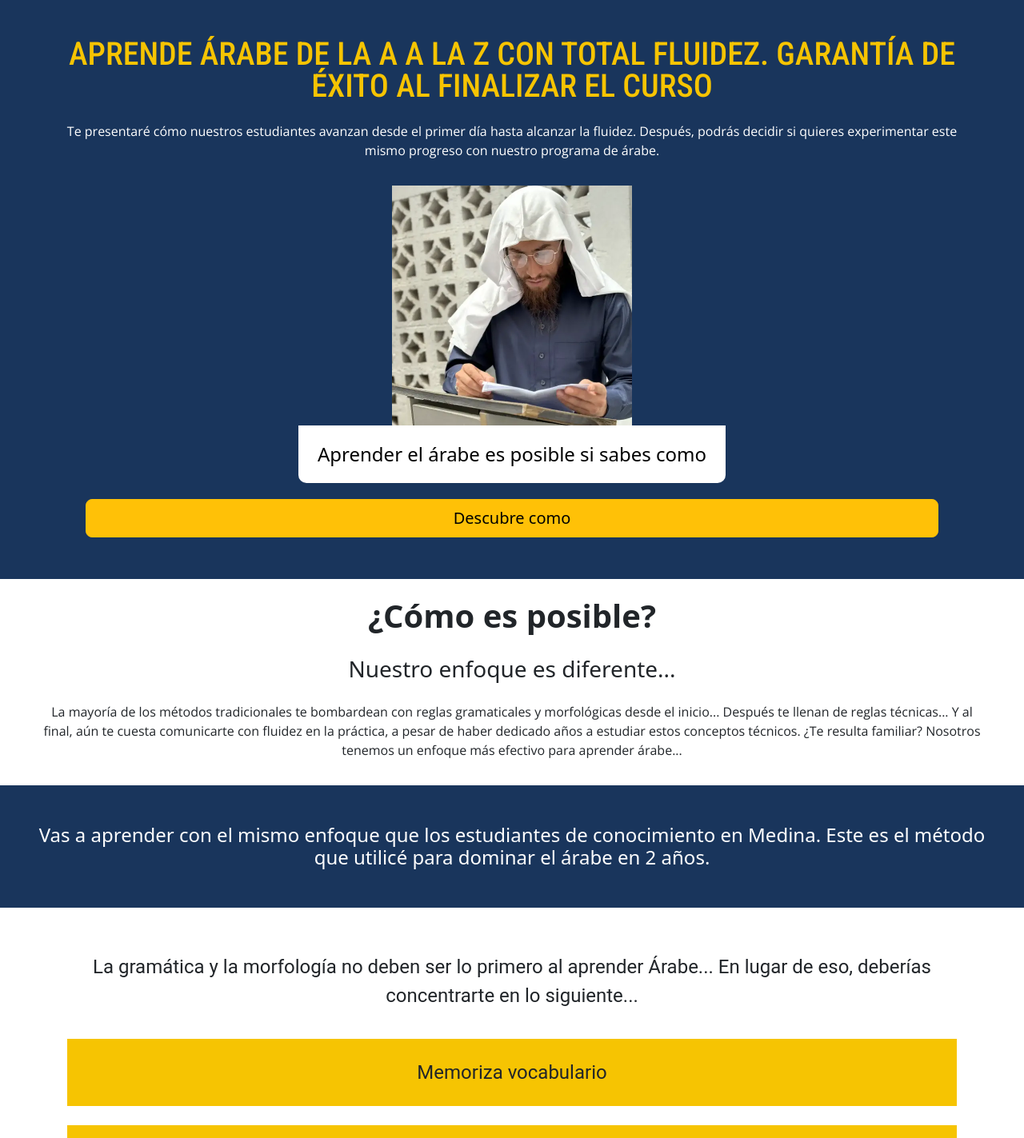
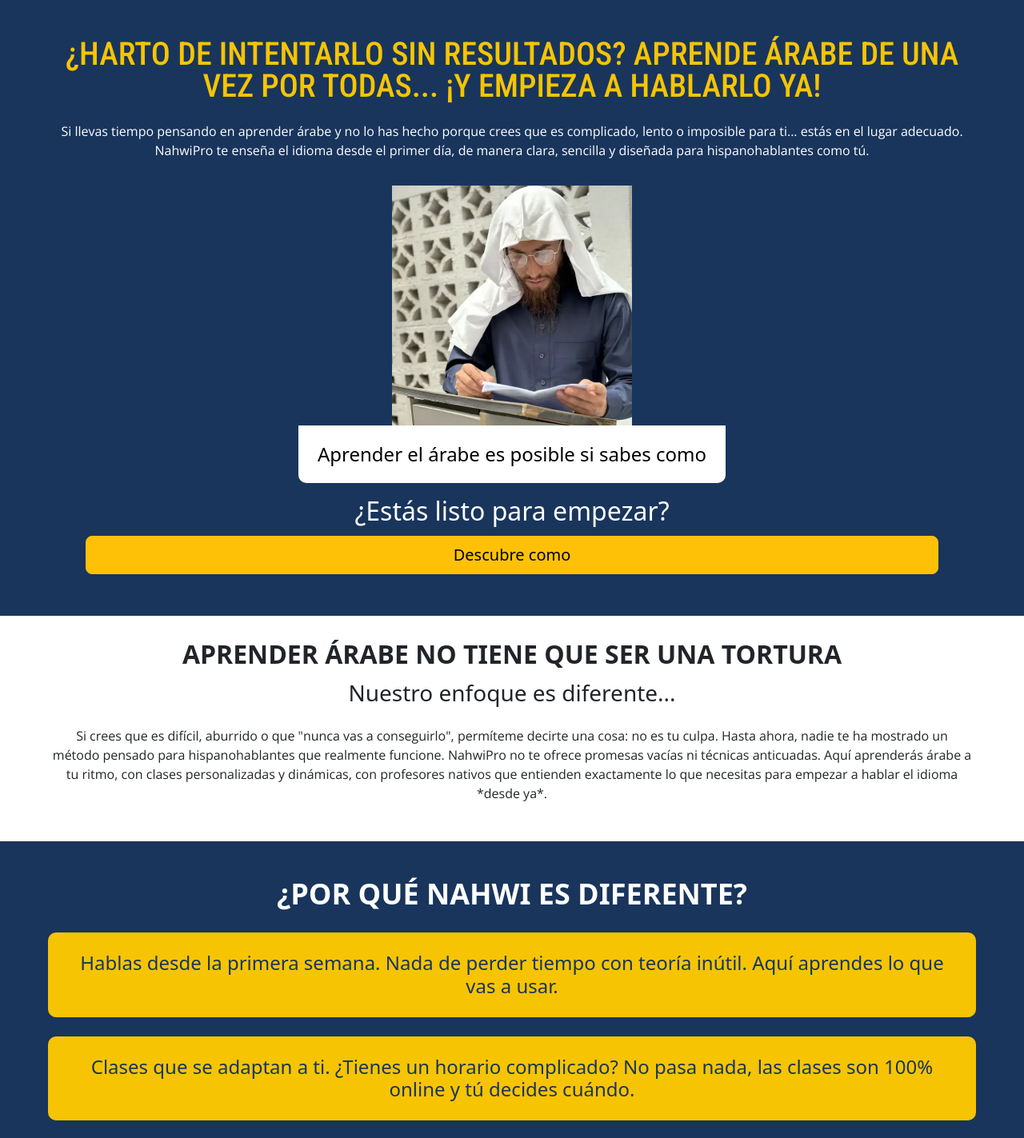
Before and after one commit to nlgarcia84/nahwi-landing, a React (Vite) app: page / in a window 1280 px wide. Shown: the top 1423 px of the page at 80% size. Built offline with nearby package versions, Linux system fonts and the light colour scheme.

Commit message:
benefits

```diff
--- /dev/null
+++ b/src/assets/benefits.js
@@ -0,0 +1,22 @@
+export const benefits = [
+  {
+    id: 0,
+    description:
+      'Hablas desde la primera semana. Nada de perder tiempo con teoría inútil. Aquí aprendes lo que vas a usar.',
+  },
+  {
+    id: 1,
+    description:
+      'Clases que se adaptan a ti. ¿Tienes un horario complicado? No pasa nada, las clases son 100% online y tú decides cuándo.',
+  },
+  {
+    id: 2,
+    description:
+      'Profesores que saben lo que hacen. Son nativos, con experiencia y saben exactamente cómo enseñarte para que avances rápido y sin frustraciones.',
+  },
+  {
+    id: 3,
+    description:
+      'Soporte personalizado.* No estarás solo en esto. Te acompañamos paso a paso para que no te quedes atascado.',
+  },
+];
--- a/src/components/MedinaMethod.jsx
+++ b/src/components/MedinaMethod.jsx
@@ -1,5 +1,6 @@
 import React from 'react';
 import styled from 'styled-components';
+import { benefits } from '../assets/benefits';
 styled;
 
 const MedinaContainer = styled.h4`
@@ -12,11 +13,30 @@
   padding: 2em;
 `;
 
+const MedinaTitle = styled.div`
+  font-size: 1.5em;
+  margin-bottom: 0.5em;
+  font-weight: bold;
+  line-height: 1em;
+  text-transform: uppercase;
+`;
+
+const Item = styled.li`
+  list-style: none;
+  margin: 0.5em;
+  padding: 1em;
+  background-color: #f6c402;
+  color: #19355c;
+  border-radius: 10px;
+`;
+
 export const MedinaMethod = () => {
   return (
     <MedinaContainer>
-      Vas a aprender con el mismo enfoque que los estudiantes de conocimiento en
-      Medina. Este es el método que utilicé para dominar el árabe en 2 años.
+      <MedinaTitle>¿Por qué Nahwi es diferente?</MedinaTitle>
+      {benefits.map((benefit) => (
+        <Item key={benefit.id}>{benefit.description}</Item>
+      ))}
     </MedinaContainer>
   );
 };
--- a/src/components/Wellcome.jsx
+++ b/src/components/Wellcome.jsx
@@ -1,7 +1,6 @@
 import styled from 'styled-components';
 import { ButtonCTA } from './ButtonCTA';
 import khaledKhutba from '../assets/images/khaledImgKhutba.webp';
-import { ContactForm } from './ContactForm';
 
 const WellcomeContainer = styled.div`
   display: flex;
@@ -58,18 +57,20 @@
   return (
     <WellcomeContainer>
       <Title>
-        Aprende árabe de la A a la Z con total fluidez. Garantía de éxito al
-        finalizar el curso
+        ¿Harto de intentarlo sin resultados? Aprende árabe de una vez por
+        todas... ¡y empieza a hablarlo ya!
       </Title>
       <SubTitle>
-        Te presentaré cómo nuestros estudiantes avanzan desde el primer día
-        hasta alcanzar la fluidez. Después, podrás decidir si quieres
-        experimentar este mismo progreso con nuestro programa de árabe.
+        Si llevas tiempo pensando en aprender árabe y no lo has hecho porque
+        crees que es complicado, lento o imposible para ti... estás en el lugar
+        adecuado. NahwiPro te enseña el idioma desde el primer día, de manera
+        clara, sencilla y diseñada para hispanohablantes como tú.
       </SubTitle>
       <Card>
         <ImgCard></ImgCard>
         <TextCard>Aprender el árabe es posible si sabes como</TextCard>
       </Card>
+      <h2>¿Estás listo para empezar?</h2>
       <ButtonCTA />
     </WellcomeContainer>
   );
--- a/src/components/WhySection.jsx
+++ b/src/components/WhySection.jsx
@@ -7,14 +7,16 @@
   flex-direction: column;
   justify-content: center;
   align-items: center;
-  padding: 1em;
+  padding: 2em;
   text-align: center;
 `;
 
 const WhyTitle = styled.div`
-  font-size: 2.5em;
+  font-size: 2em;
   margin-bottom: 0.5em;
   font-weight: bold;
+  line-height: 1em;
+  text-transform: uppercase;
 `;
 
 const WhyText = styled.div`
@@ -27,15 +29,17 @@
   return (
     <>
       <WhyContainer>
-        <WhyTitle>¿Cómo es posible? </WhyTitle>
+        <WhyTitle>Aprender árabe no tiene que ser una tortura</WhyTitle>
         <h3>Nuestro enfoque es diferente...</h3>
         <WhyText>
-          La mayoría de los métodos tradicionales te bombardean con reglas
-          gramaticales y morfológicas desde el inicio... Después te llenan de
-          reglas técnicas... Y al final, aún te cuesta comunicarte con fluidez
-          en la práctica, a pesar de haber dedicado años a estudiar estos
-          conceptos técnicos. ¿Te resulta familiar? Nosotros tenemos un enfoque
-          más efectivo para aprender árabe...
+          ⁠Si crees que es difícil, aburrido o que "nunca vas a conseguirlo",
+          permíteme decirte una cosa: no es tu culpa. Hasta ahora, nadie te ha
+          mostrado un método pensado para hispanohablantes que realmente
+          funcione. ⁠NahwiPro no te ofrece promesas vacías ni técnicas
+          anticuadas. Aquí aprenderás árabe a tu ritmo, con clases
+          personalizadas y dinámicas, con profesores nativos que entienden
+          exactamente lo que necesitas para empezar a hablar el idioma *desde
+          ya*.
         </WhyText>
       </WhyContainer>
     </>
--- /dev/null
+++ b/src/pages/lopd.html
@@ -0,0 +1,153 @@
+<!DOCTYPE html>
+<html lang="es">
+  <head>
+    <meta charset="UTF-8" />
+    <meta name="viewport" content="width=device-width, initial-scale=1.0" />
+    <title>Política de Privacidad - NahwiPro</title>
+    <style>
+      body {
+        font-family: Arial, sans-serif;
+        line-height: 1.6;
+        padding: 20px;
+        background-color: #f4f4f4;
+      }
+      h1,
+      h2 {
+        color: #333;
+      }
+      h2 {
+        margin-top: 20px;
+        font-size: 1.5rem;
+      }
+      p {
+        margin-bottom: 10px;
+      }
+      ul {
+        list-style-type: disc;
+        padding-left: 20px;
+      }
+      li {
+        margin-bottom: 5px;
+      }
+      .container {
+        max-width: 800px;
+        margin: 0 auto;
+        background-color: white;
+        padding: 20px;
+        box-shadow: 0 0 10px rgba(0, 0, 0, 0.1);
+      }
+    </style>
+  </head>
+  <body>
+    <div class="container">
+      <h1>Política de Privacidad de NahwiPro</h1>
+      <p><strong>Última actualización:</strong> [Fecha]</p>
+
+      <p>
+        En NahwiPro, nos comprometemos a proteger la privacidad de nuestros
+        usuarios y a garantizar la seguridad de la información personal que
+        recopilamos. Esta política de privacidad describe cómo recopilamos,
+        usamos y protegemos su información personal cuando utiliza nuestros
+        servicios y sitio web.
+      </p>
+
+      <h2>1. Información que Recopilamos</h2>
+      <p>
+        Cuando accede a nuestros servicios o sitio web, podemos recopilar las
+        siguientes categorías de información:
+      </p>
+      <ul>
+        <li>
+          <strong>Información personal:</strong> como nombre, dirección de
+          correo electrónico, número de teléfono y otros datos que nos
+          proporcione directamente.
+        </li>
+        <li>
+          <strong>Información de uso:</strong> como dirección IP, tipo de
+          navegador, páginas visitadas y tiempos de acceso.
+        </li>
+        <li>
+          <strong>Cookies y tecnologías similares:</strong> que nos permiten
+          rastrear su interacción con nuestro sitio web y mejorar su experiencia
+          de usuario.
+        </li>
+      </ul>
+
+      <h2>2. Cómo Utilizamos su Información</h2>
+      <p>Usamos la información recopilada para:</p>
+      <ul>
+        <li>Proporcionar y mejorar nuestros servicios.</li>
+        <li>Personalizar su experiencia en nuestro sitio web.</li>
+        <li>Responder a sus consultas y brindarle soporte.</li>
+        <li>
+          Enviar notificaciones relacionadas con actualizaciones o cambios en
+          nuestros servicios.
+        </li>
+        <li>Cumplir con obligaciones legales.</li>
+      </ul>
+
+      <h2>3. Compartición de Información</h2>
+      <p>
+        NahwiPro no venderá ni alquilará su información personal a terceros. Sin
+        embargo, podemos compartir su información con:
+      </p>
+      <ul>
+        <li>
+          <strong>Proveedores de servicios externos:</strong> que nos ayudan a
+          operar nuestro sitio web y ofrecer nuestros servicios.
+        </li>
+        <li>
+          <strong>Autoridades legales:</strong> si es necesario para cumplir con
+          la ley o proteger nuestros derechos.
+        </li>
+      </ul>
+
+      <h2>4. Seguridad de la Información</h2>
+      <p>
+        Implementamos medidas de seguridad técnicas y organizativas para
+        proteger su información personal frente a accesos no autorizados,
+        pérdida, alteración o divulgación.
+      </p>
+
+      <h2>5. Retención de Datos</h2>
+      <p>
+        Conservamos su información personal solo durante el tiempo necesario
+        para cumplir con los fines descritos en esta política o para cumplir con
+        nuestras obligaciones legales.
+      </p>
+
+      <h2>6. Sus Derechos</h2>
+      <p>Tiene derecho a:</p>
+      <ul>
+        <li>Acceder, corregir o eliminar su información personal.</li>
+        <li>Solicitar la restricción o portabilidad de su información.</li>
+        <li>
+          Retirar su consentimiento para el procesamiento de datos en cualquier
+          momento.
+        </li>
+      </ul>
+      <p>
+        Para ejercer estos derechos, puede ponerse en contacto con nosotros a
+        través del correo electrónico
+        <strong>nahwiprocontacto@gmail.com</strong>.
+      </p>
+
+      <h2>7. Cambios a Esta Política</h2>
+      <p>
+        Nos reservamos el derecho de actualizar esta política de privacidad en
+        cualquier momento. Cualquier cambio será comunicado en esta página, por
+        lo que le recomendamos revisarla periódicamente.
+      </p>
+
+      <h2>8. Contacto</h2>
+      <p>
+        Si tiene preguntas o inquietudes sobre esta política de privacidad, no
+        dude en ponerse en contacto con nosotros a través de:
+      </p>
+      <ul>
+        <li><strong>Correo electrónico:</strong> nahwiprocontacto@gmail.com</li>
+        <li><strong>Dirección postal:</strong> [Dirección de la empresa]</li>
+      </ul>
+    </div>
+  </body>
+</html>
```
